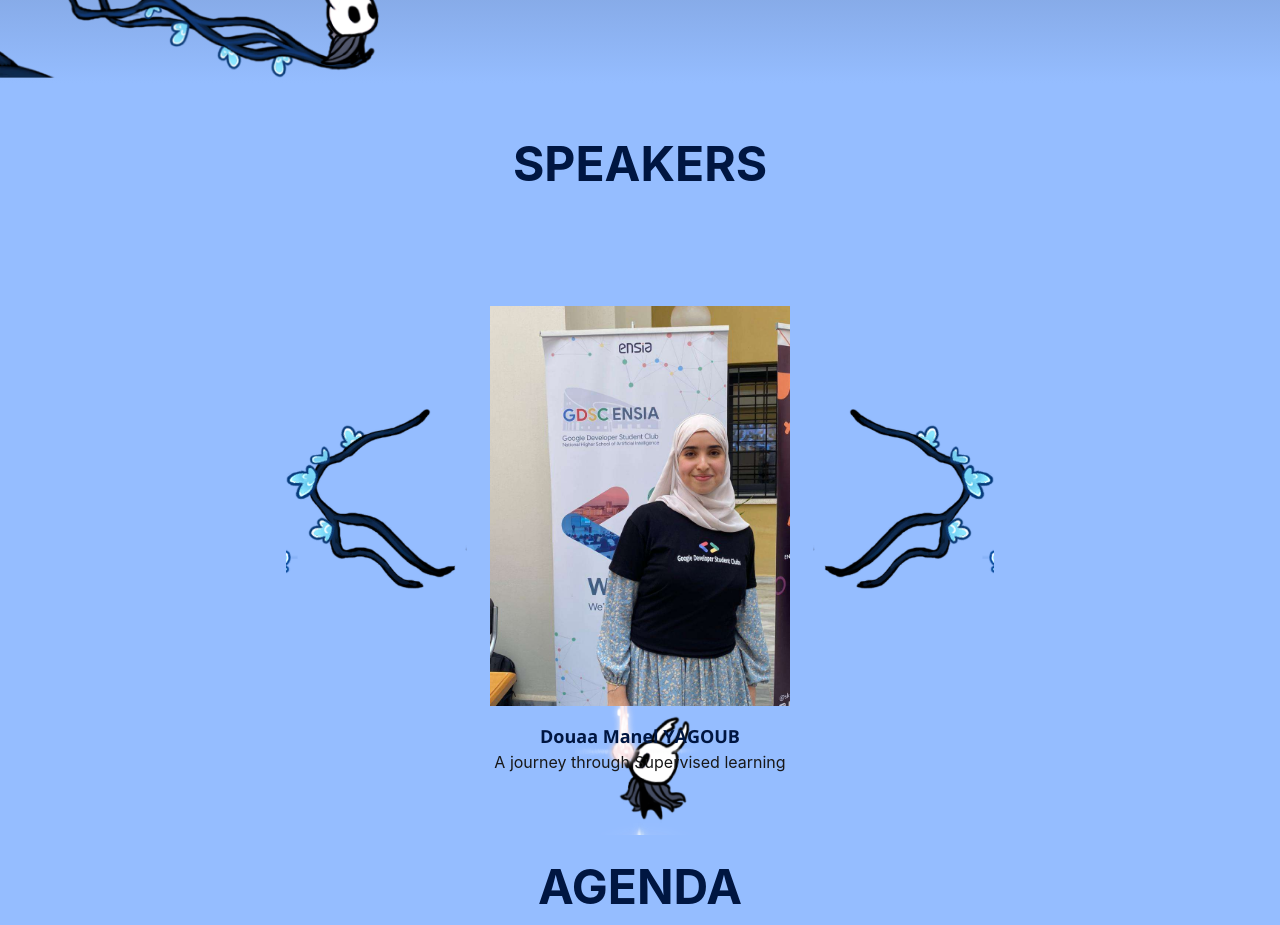
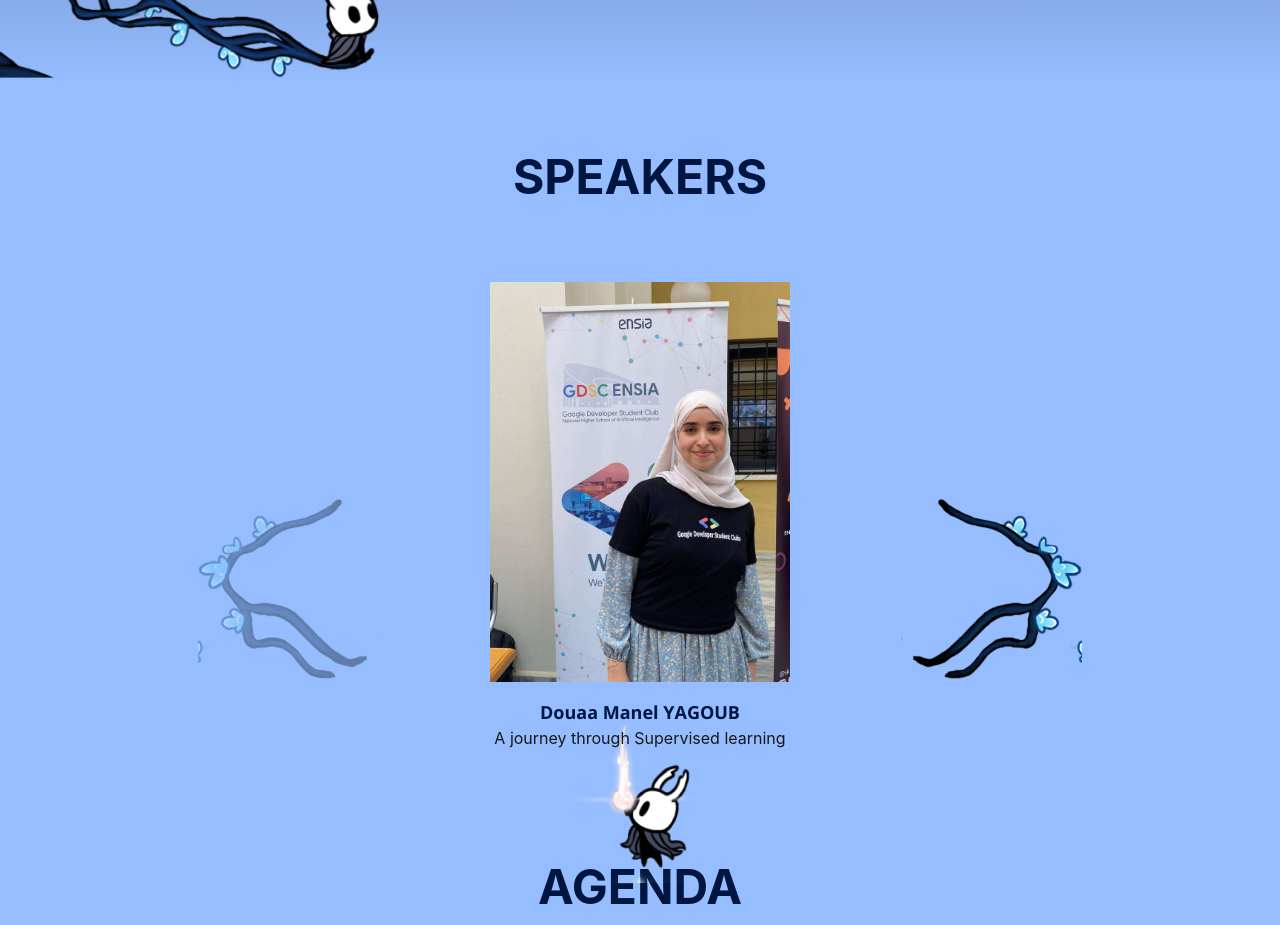
Before and after one commit to Su-mia/AiFest-Website, a React (Vite) app: page / in a window 1280 px wide. Shown: the part 2360-3285 px from the top of the page. Built offline with nearby package versions, Linux system fonts and the light colour scheme; a web font is replaced by a local one.

Commit message:
sm fixes

```diff
--- a/src/components/info/Arrow.jsx
+++ b/src/components/info/Arrow.jsx
@@ -8,7 +8,7 @@ const Arrow = ({ direction}) => {
             <img
                 src={arrowImage}
                 alt="arrow"
-                className=" h-[90px] w-[90px] md:h-auto md:w-auto lg:min-w-max lg:min-h-max"
+                className=" h-[100px] w-[100px] md:h-auto md:w-auto lg:min-w-max lg:min-h-max"
             />
 
     );
--- a/src/components/info/Speakers.jsx
+++ b/src/components/info/Speakers.jsx
@@ -10,11 +10,11 @@ function Speakers() {
       id='Speakers'
       className="bg-[#95BDFF] relative h-screen md:h-[90vh] w-full flex items-center justify-center flex-col gap-12  py-[20px] md:py-[10px] px-[10px] md:px-[100px]"
     >
-      <p className='text-[#001641] text-[28px] md:text-[48px] font-bold my-10 md:my-12'>
+      <p className='text-[#001641] text-[28px] md:text-[48px] font-bold mt-10 mb-4 md:mt-12 md:mb-0'>
       SPEAKERS
       </p>
       <SpeakersSwiper/>
-      <img src={knightDream} alt="knightDream" className="absolute bottom-0 md:bottom-[-2rem]  " />
+      <img src={knightDream} alt="knightDream" className="absolute bottom-0 md:bottom-[-5rem]  " />
     </div>
   )
 }
--- a/src/components/info/speakerswiper.jsx
+++ b/src/components/info/speakerswiper.jsx
@@ -12,8 +12,8 @@ import Arrow from "./Arrow";
 const SpeakersSwiper = () => {
     const [speaker, setSpeaker] = useState(null);
     return (
-        <div className="flex flex-col h-[75%] items-center justify-center mb-8">
-            <div className="relative h-full w-full">
+        <div className="flex flex-col  md:h-[75%] items-center justify-center mb-8">
+            <div className="relative  w-full">
                 <Swiper
                     spaceBetween={30}
                     autoplay={{
@@ -42,16 +42,26 @@ const SpeakersSwiper = () => {
 
                 </Swiper>
                 <div className="slider-controler ">
-                        <div
-                        onClick={() => useSwiper.slideNext()}
-                        className="slider-arrow after:hidden flex items-center absolute top-[20%] md:top-[20%] left-[-30px]  justify-center  p-4  z-30  cursor-pointer ">
+                        {/* <div
+                        onClick={() => useSwiper().slideNext()}
+                        className="slider-arrow  after:hidden flex items-center absolute top-[20%] md:top-[20%] left-[-30px]  justify-center  p-4  z-30  cursor-pointer ">
                             <Arrow direction="right" />
                         </div>
                         <div
-                        onClick={() => useSwiper.slidePrev()}
-                        className=" slider-arrow after:hidden flex items-center justify-center absolute top-[20%] md:top-[20%] right-[-30px]    p-4 z-30  cursor-pointer ">
+                        onClick={() => useSwiper().slidePrev()}
+                        className=" slider-arrow after:hidden  flex items-center justify-center absolute top-[20%] md:top-[20%] right-[-30px]    p-4 z-30  cursor-pointer ">
+                            <Arrow direction="left" />
+                        </div> */}
+                        <div className="swiper-button-prev slider-arrow after:hidden ">
+                        <div className=" slider-arrow after:hidden flex items-center absolute top-[5%] md:top-[20%] left-[-30px] lg:left-[-70px] justify-center z-30  cursor-pointer ">
+                            <Arrow direction="right" />
+                        </div>
+                    </div>
+                    <div className="swiper-button-next slider-arrow after:hidden ">
+                        <div className="    slider-arrow after:hidden flex items-center justify-center absolute top-[5%] md:top-[20%] right-[-30px] lg:right-[-70px]  z-30  cursor-pointer ">
                             <Arrow direction="left" />
                         </div>
+                    </div>
                 </div>
 
             </div>
```
